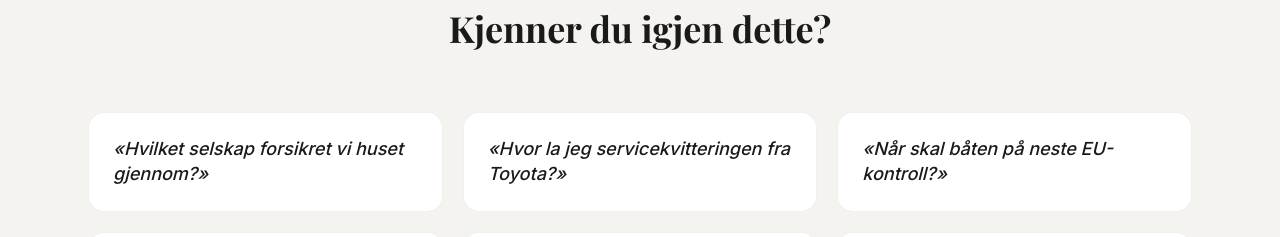
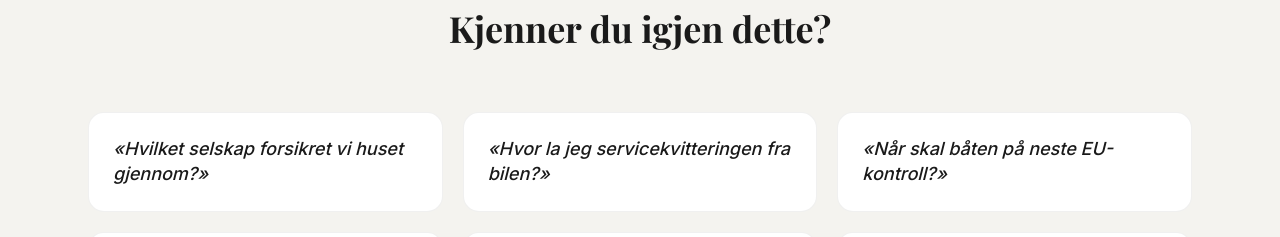
Before and after one commit to adriansandstrand-maker/levd-prelaunch, a React (Vite) app: page / in a window 1280 px wide. Shown: the part 920-1157 px from the top of the page. Built offline with nearby package versions, Linux system fonts and the light colour scheme; no server answers.

Commit message:
copy: Toyota -> bilen

```diff
--- a/src/App.tsx
+++ b/src/App.tsx
@@ -270,7 +270,7 @@ function Hero() {
 // ── Problem ──
 const PROBLEMS = [
   'Hvilket selskap forsikret vi huset gjennom?',
-  'Hvor la jeg servicekvitteringen fra Toyota?',
+  'Hvor la jeg servicekvitteringen fra bilen?',
   'Når skal båten på neste EU-kontroll?',
   'Dekker innboforsikringen vannskade på kjelleren?',
   'Hvor er kjøpekontrakten på leiligheten?',
```
